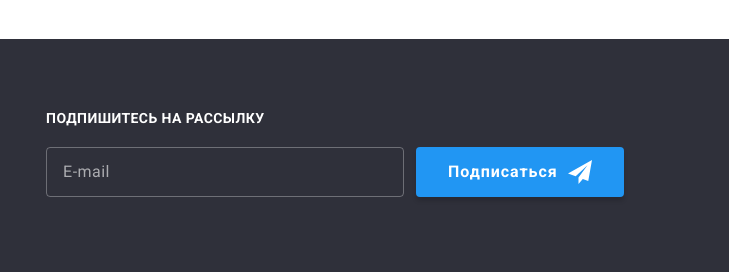
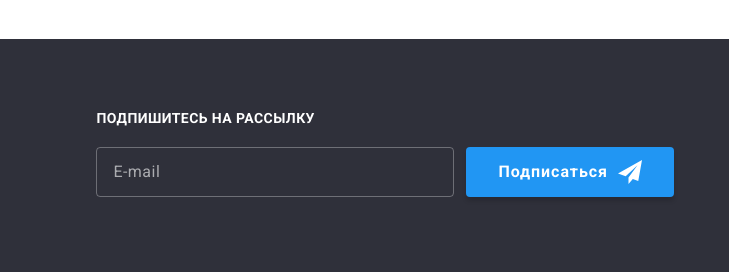
Before and after one commit to Orangemaaan/goit-markup-hw-06, a plain HTML site: page index.html in a window 1280 px wide. Shown: the part 2643-2915 px from the top of the page, 551-1280 px from the left. Drawn offline with nearby package versions, Linux system fonts and the light colour scheme.

Commit message:
add-footer-changes

```diff
--- a/css/style.css
+++ b/css/style.css
@@ -780,7 +780,7 @@ section {
 }
 
 .mail-outs {
-    margin: 0 auto;
+    margin-left: auto;
 }
 
 .subcribe {
```
